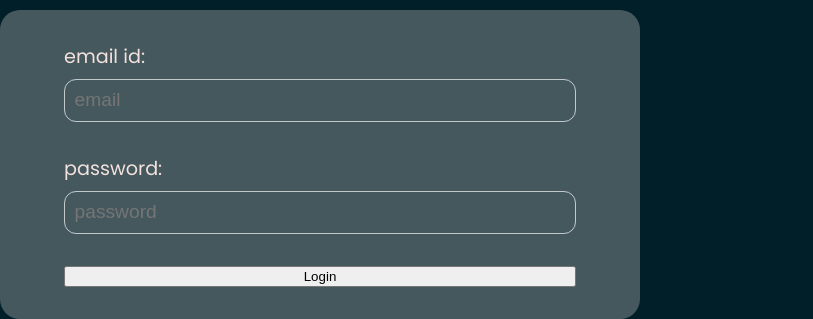
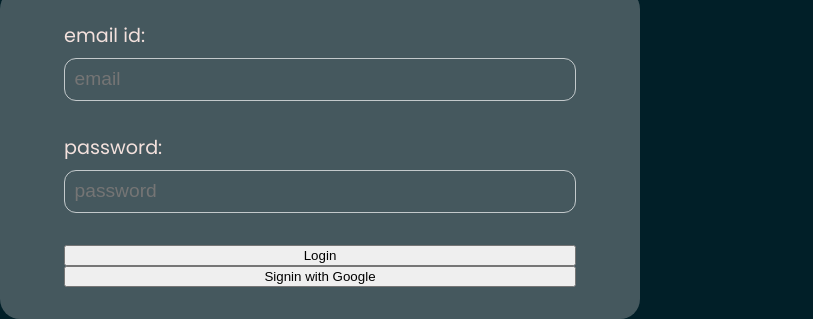
Before and after one commit to devika-vinay/ITT-Project, a plain HTML site: page login.html in a window 1280 px wide. Shown: the part 481-800 px from the top of the page, without its empty margins (0-813 px from the left). Drawn offline with Linux system fonts and the light colour scheme; no server answers.

Commit message:
Added sign in with google

```diff
--- a/login.html
+++ b/login.html
@@ -45,6 +45,7 @@
 			</div>
 			<div class="input-group">
 				<button onclick="userLogin()" id="Login"> Login </button>
+				<button onclick="googleSignIn()" id="Login"> Signin with Google </button>
 			</div>
 		</form>
 	</section>
```
